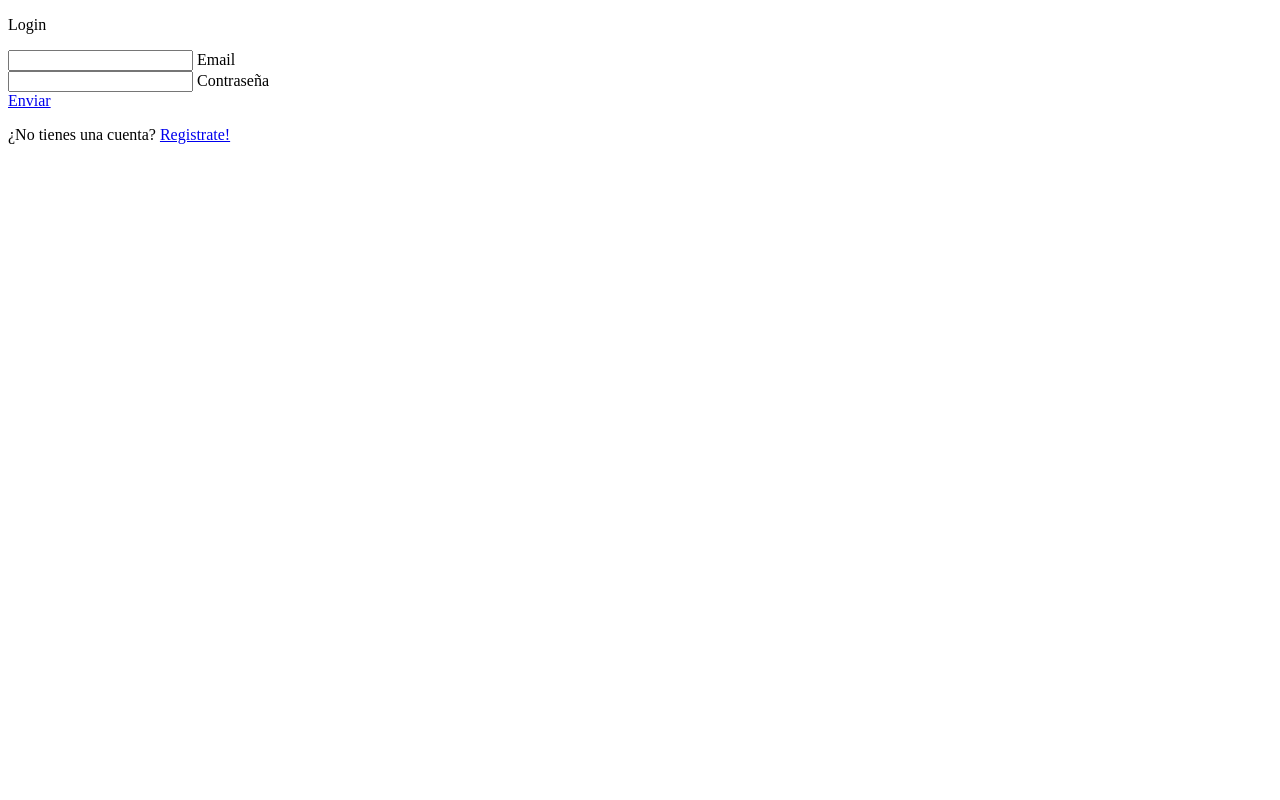
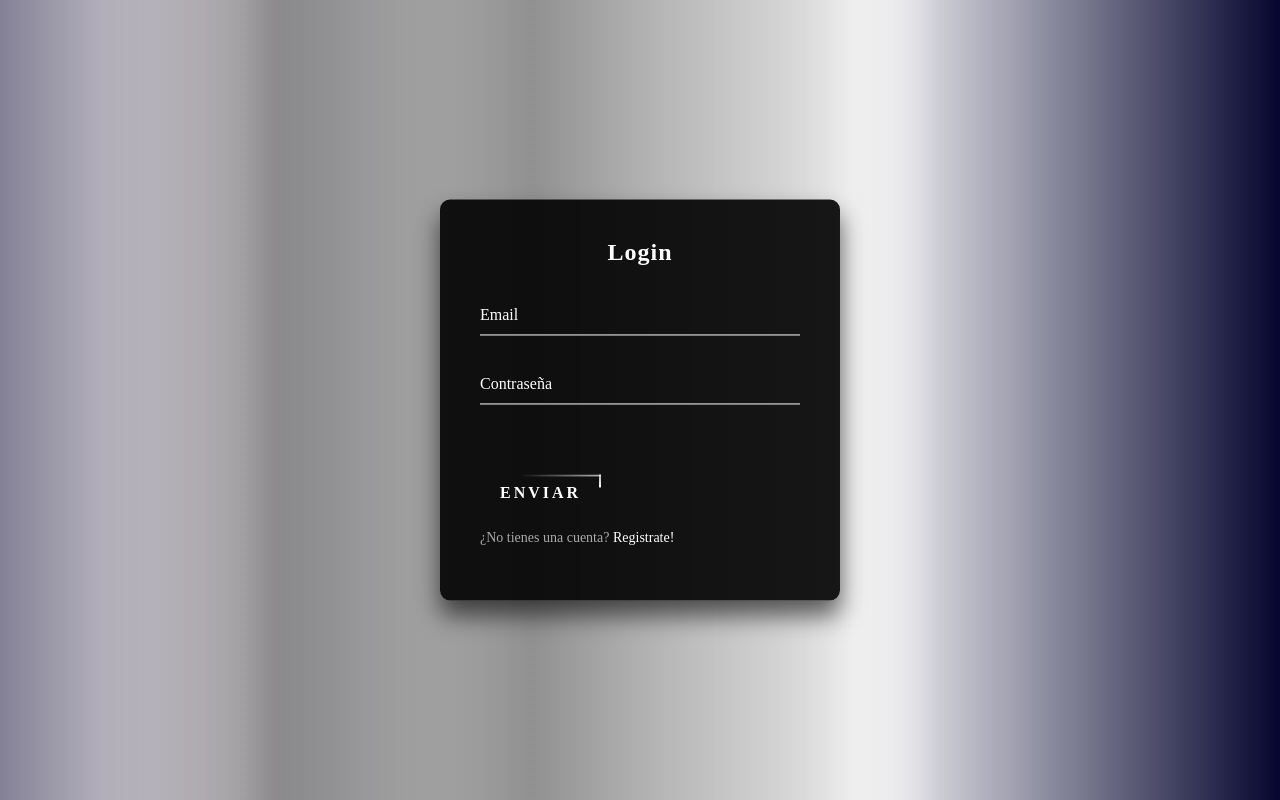
Before and after one commit to MarcoaAndre/Autocuidado, a plain HTML site: page login.html in a window 1280 px wide. Drawn offline with Linux system fonts and the light colour scheme; the site is published under a folder, as on GitHub Pages, so addresses that start at the root find nothing.

Commit message:
Update login.html

```diff
--- a/login.html
+++ b/login.html
@@ -4,7 +4,7 @@
   <meta charset="UTF-8">
   <meta name="viewport" content="width=device-width, initial-scale=1.0">
   <title>Document</title>
-  <link rel="stylesheet" href="/css/login.css">
+  <link rel="stylesheet" href="css/login.css">
 </head>
 <body>
 
@@ -29,6 +29,7 @@
       Enviar
     </a>
   </form>
-  <p>¿No tienes una cuenta? <a href="/register.html" class="a2">Registrate!</a></p>
+  <p>¿No tienes una cuenta? <a href="register.html" class="a2">Registrate!</a></p>
 </div>
+
 </html>
```
